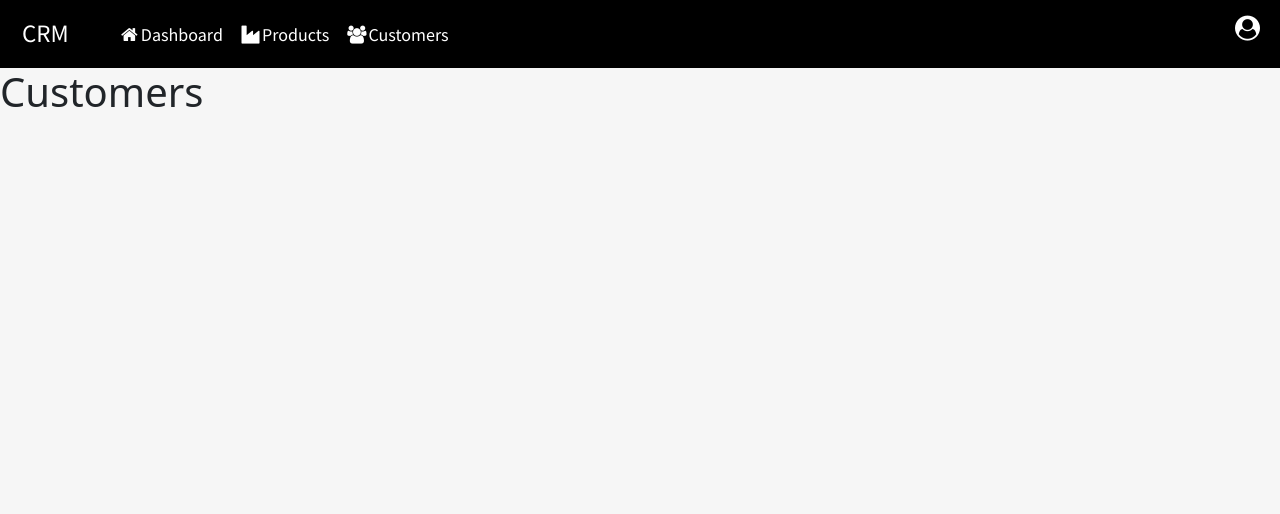
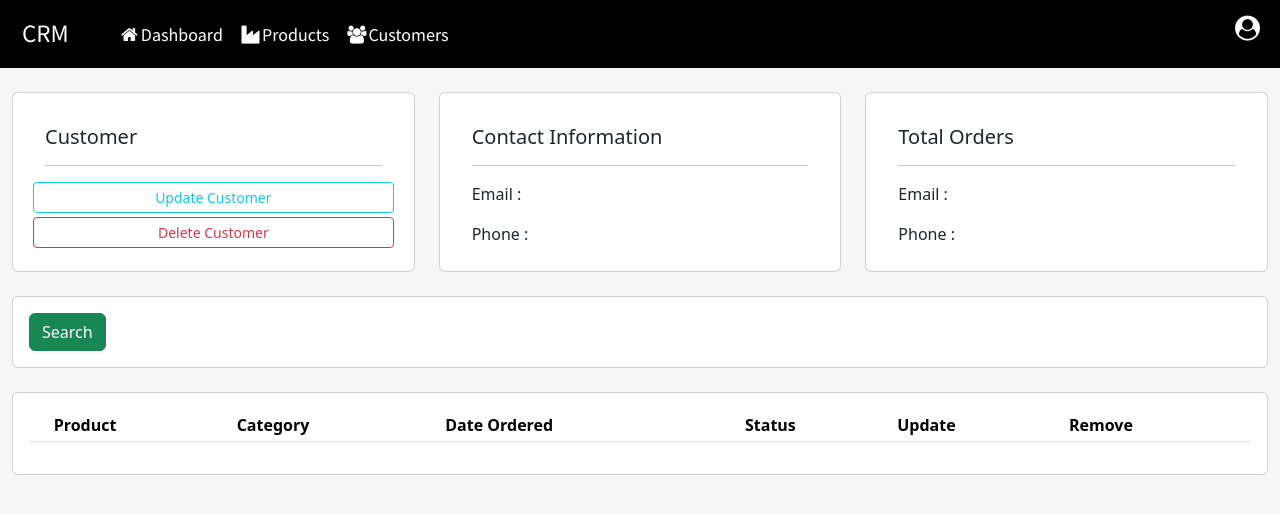
Before and after one commit to isurumanoddev/Customer-Relationship-Management-Using-Django, a Django app: page /customers/ in a window 1280 px wide. Shown: the top 514 px of the page. Run offline with Django 4.2, Linux system fonts and the light colour scheme; lists and menus that the app fills with data are empty.

Commit message:
UI Update

```diff
--- a/templates/Customers.html
+++ b/templates/Customers.html
@@ -10,8 +10,77 @@
 <body>
 
 {% block content %}
+	<br>
+	<div class="container-fluid">
+		<div class="row">
+			<div class="col-md">
+				<div class="card card-body" style="height: 180px">
+					<div class="card-body">
+						<h5 class="card-title">Customer</h5>
+						<hr/>
+						<div class="row my-1">
+							<button class="btn btn-outline-info btn-sm " href="" style="">Update Customer</button>
+						</div>
+						<div class="row my-1">
+							<button class="btn btn-outline-danger btn-sm " href="">Delete Customer</button>
+						</div>
+					</div>
 
-	<h1>Customers</h1>
+				</div>
+			</div>
+			<div class="col-md">
+				<div class="card card-body" style="height: 180px">
+					<div class="card-body">
+						<h5 class="card-title">Contact Information</h5>
+						<hr/>
+						<p class="card-text">Email : </p>
+						<p class="card-text">Phone : </p>
+					</div>
+
+				</div>
+			</div>
+			<div class="col-md">
+				<div class="card card-body" style="height: 180px">
+					<div class="card-body">
+						<h5 class="card-title">Total Orders</h5>
+						<hr/>
+						<p class="card-text">Email : </p>
+						<p class="card-text">Phone : </p>
+					</div>
+
+				</div>
+			</div>
+		</div>
+		<br/>
+		<div class="row">
+			<div class="col-md">
+				<div class="card card-body">
+					<form method="GET">
+						<button class="btn btn-success " type="submit">Search</button>
+					</form>
+				</div>
+			</div>
+
+
+		</div><br>
+		<div class="row">
+			<div class="col-md">
+				<div class="card card-body">
+					<table class="table table-sm">
+						<tr>
+							<th></th>
+							<th>Product</th>
+							<th>Category</th>
+							<th>Date Ordered</th>
+							<th>Status</th>
+							<th>Update</th>
+							<th>Remove</th>
+						</tr>
+					</table>
+				</div>
+			</div>
+		</div>
+	</div>
 
 
 
--- a/templates/Dashboard.html
+++ b/templates/Dashboard.html
@@ -18,7 +18,7 @@
 				<h5 class="display-6">Customers :</h5>
 				<hr/>
 				<div class="card card-body">
-					<a class="btn btn-dark btn-sm btn-block" href="">Create Customer</a>
+					<a class="btn btn-dark btn-sm btn-block m-1" href="">Create Customer</a>
 					<table class="table table-sm">
 						<tr>
 							<th></th>
@@ -32,7 +32,7 @@
 				<h5 class="display-6">Last 5 Orders :</h5>
 				<hr/>
 				<div class="card card-body">
-					<a class="btn btn-dark btn-sm btn-block" href="">Create Order</a>
+					<a class="btn btn-dark btn-sm btn-block m-1" href="">Create Order</a>
 					<table class="table table-sm">
 						<tr>
 							<th></th>
```
